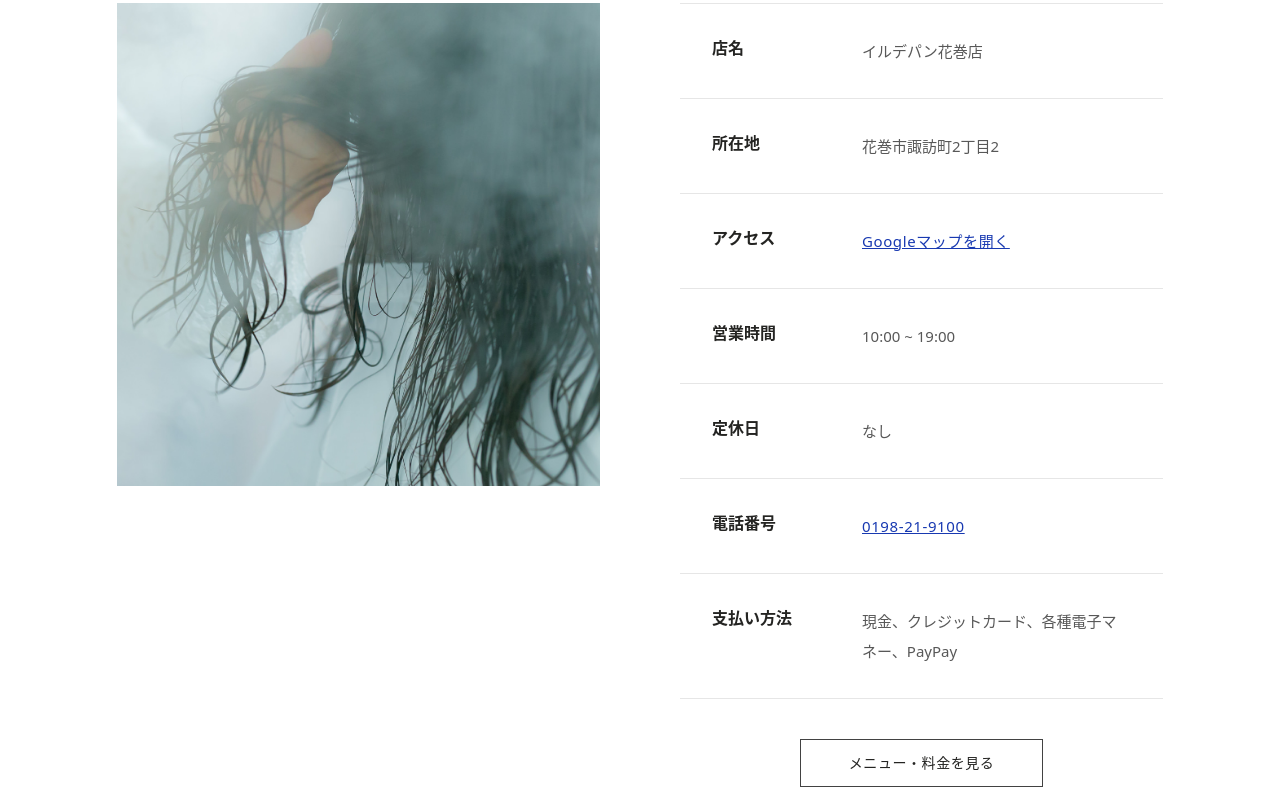
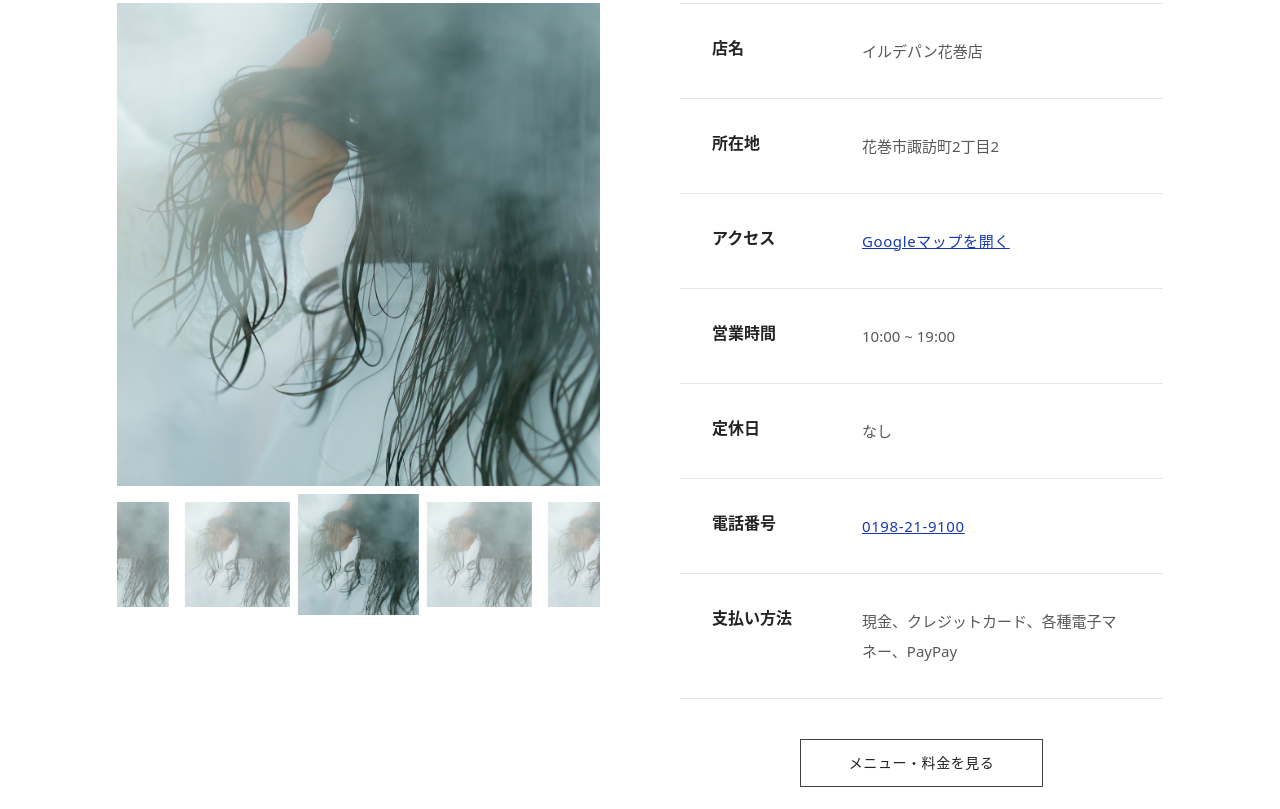
Before and after one commit to takeru-k/ile, a plain HTML site: page store.html in a window 1280 px wide. Shown: the part 347-1156 px from the top of the page. Drawn offline with nearby package versions, Linux system fonts and the light colour scheme.

Commit message:
カルーセル追加

```diff
--- a/css/style.css
+++ b/css/style.css
@@ -984,3 +984,31 @@ justify-content: space-between;
     font-size: 22px;
   }
 }
+
+/*================================
+	splide
+=================================*/
+.splide-thumbnail{
+  margin-top: 8px;
+}
+/* 選択されていないサムネイルは薄くする */
+.splide__slide {
+  opacity: .6;
+}
+/* 選択されているサムネイルだけ透過しない */
+.splide__slide.is-active {
+  opacity: 1;
+}
+/* 画像サイズ調整 */
+.splide__slide img {
+  height: auto;
+  width: 100%;
+}
+
+.splide__track--nav>.splide__list>.splide__slide.is-active {
+    border: none;
+}
+
+.splide__track--nav>.splide__list>.splide__slide{
+  border: 8px solid transparent;
+}
--- a/js/main.js
+++ b/js/main.js
@@ -48,3 +48,26 @@ const mySwiper = new Swiper('.swiper', {
     el: '.swiper-scrollbar',
   },
 });
+
+// splide
+document.addEventListener("DOMContentLoaded", function () {
+  // メインスライダー
+  const main = new Splide("#main-carousel", {
+    type: "fade", // フェード
+    rewind: true, // スライダーの終わりまで行ったら先頭に巻き戻す
+    pagination: false, // ページネーション非表示
+    arrows: false, // 矢印非表示
+  });
+  // サムネイル
+  const thumbnails = new Splide("#thumbnail-carousel", {
+    type: "loop", // ループさせる
+    perPage: 4, // サムネイル3枚表示
+    pagination: false, // ページネーション非表示
+    isNavigation: true, // 他のスライダーのナビゲーションとしてそれぞれのスライドをクリック可能にする
+    focus: "center", // アクティブなスライドを中央にする
+    arrows: false, // 矢印非表示
+  });
+  main.sync(thumbnails);
+  main.mount();
+  thumbnails.mount();
+});
--- a/store.html
+++ b/store.html
@@ -10,6 +10,13 @@
     <link
       rel="stylesheet"
       href="https://cdn.jsdelivr.net/npm/swiper@8/swiper-bundle.min.css"
+    />
+
+    <link
+      href="
+https://cdn.jsdelivr.net/npm/@splidejs/splide@4.1.4/dist/css/splide.min.css
+"
+      rel="stylesheet"
     />
 
     <link rel="stylesheet" href="css/reset.css" />
@@ -78,7 +85,44 @@
       <div class="l-inner">
         <div class="l-grid l-grid--top">
           <div class="l-grid__content1">
-            <img src="images/sample.jpg" alt="" />
+            <div
+              id="main-carousel"
+              class="splide"
+              aria-label="メインのスライダー"
+            >
+              <div class="splide__track">
+                <div class="splide__list">
+                  <div class="splide__slide">
+                    <img src="images/sample.jpg" alt="" />
+                  </div>
+                  <div class="splide__slide">
+                    <img src="images/sample.jpg" alt="" />
+                  </div>
+                  <div class="splide__slide">
+                    <img src="images/sample.jpg" alt="" />
+                  </div>
+                </div>
+              </div>
+            </div>
+            <div
+              id="thumbnail-carousel"
+              class="splide splide-thumbnail"
+              aria-label="サムネイルスライダー。各サムネイルをクリックすると、メインのスライダーが切り替わります"
+            >
+              <div class="splide__track">
+                <ul class="splide__list">
+                  <li class="splide__slide">
+                    <img src="images/sample.jpg" alt="" />
+                  </li>
+                  <li class="splide__slide">
+                    <img src="images/sample.jpg" alt="" />
+                  </li>
+                  <li class="splide__slide">
+                    <img src="images/sample.jpg" alt="" />
+                  </li>
+                </ul>
+              </div>
+            </div>
           </div>
           <!-- /.l-grid__content1 -->
 
@@ -255,6 +299,9 @@
       crossorigin="anonymous"
     ></script>
     <script src="https://cdn.jsdelivr.net/npm/swiper@8/swiper-bundle.min.js"></script>
+
+    <script src="https://cdn.jsdelivr.net/npm/@splidejs/splide@4.1.4/dist/js/splide.min.js"></script>
+
     <script src="js/main.js"></script>
   </body>
 </html>
```
Also changed, not shown: 1 other file.
